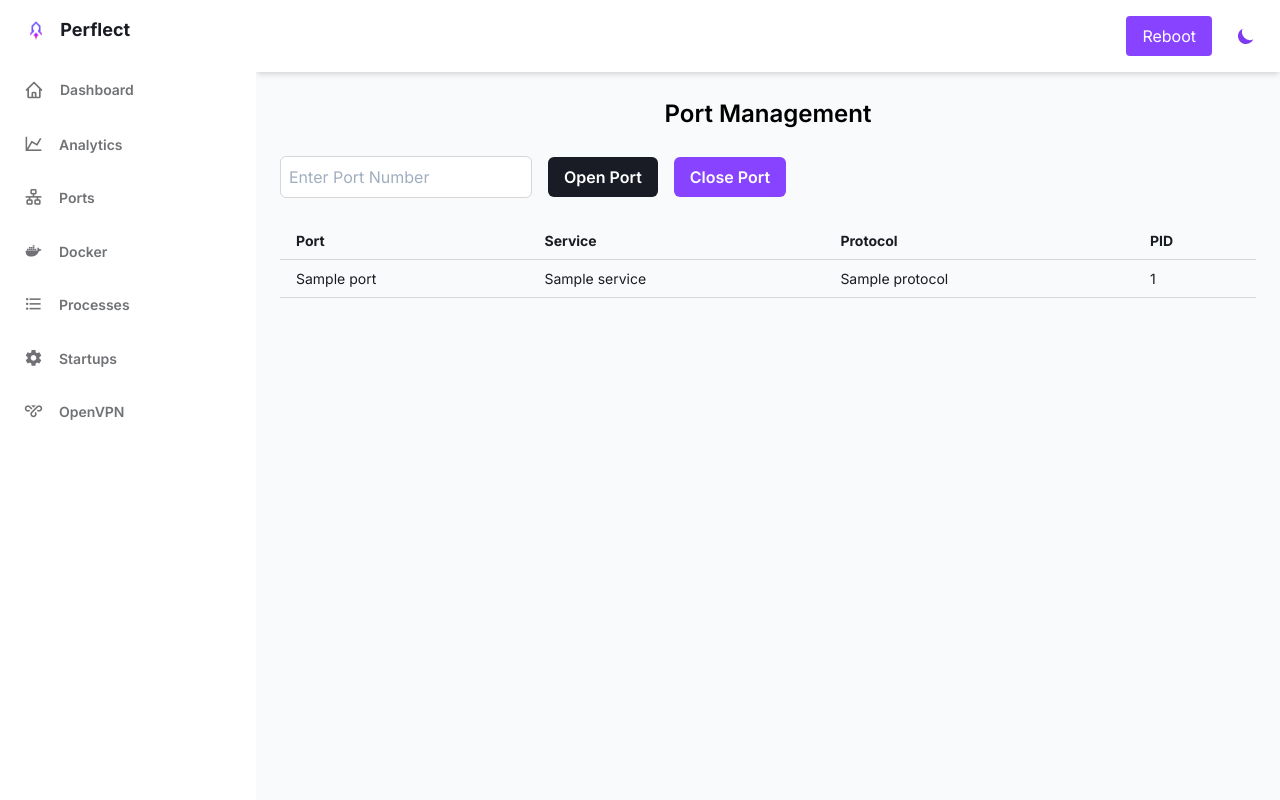
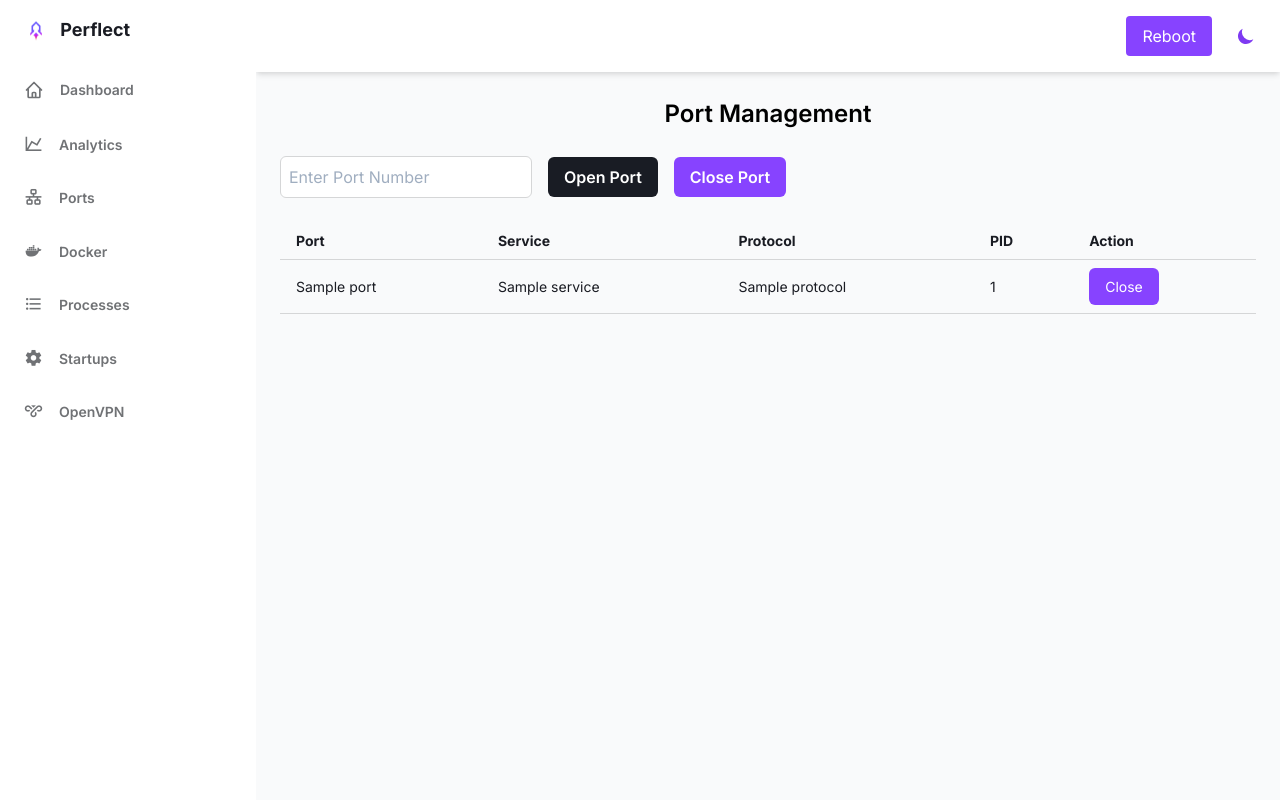
Before and after one commit to qays3/Perflect, a FastAPI app: template app/templates/ports.html in a window 1280 px wide. Run offline with FastAPI, Linux system fonts and the light colour scheme; the template is opened without the code that fills it: most values are stand-ins (such as "Sample title", 1, 10 or a date in 2020); some libraries are stand-ins or nearby versions.

Commit message:
Update ports.html

```diff
--- a/app/templates/ports.html
+++ b/app/templates/ports.html
@@ -1,6 +1,5 @@
 <!DOCTYPE html>
 <html :class="{ 'theme-dark': dark }" x-data="data()" lang="en">
-
    <head>
       <meta charset="UTF-8" />
       <meta name="viewport" content="width=device-width, initial-scale=1.0" />
@@ -17,23 +16,16 @@
       <link rel="apple-touch-icon" sizes="180x180" href="/static/img/Perflect.png">
       <link href="https://fonts.googleapis.com/css2?family=Inter:wght@400;500;600;700;800&display=swap" rel="stylesheet" />
       <link rel="stylesheet" href="/static/css/tailwind.output.css" />
-
       <script src="https://cdn.jsdelivr.net/gh/alpinejs/alpine@v2.x.x/dist/alpine.min.js" defer></script>
       <script src="/static/js/init-alpine.js"></script>
-
       <link href="https://cdn.materialdesignicons.com/5.4.55/css/materialdesignicons.min.css" rel="stylesheet">
-
       <link rel="stylesheet" href="/static/css/main.css" />
       <link rel="stylesheet" href="/static/css/scroll.css" />
       <script src="/static/js/script.js"></script>
-
    </head>
-
    <body>
       <div class="flex h-screen bg-gray-50 dark:bg-gray-900" :class="{ 'overflow-hidden': isSideMenuOpen}">
-
          {% include 'includes/sidebar.html' %}
-
          <div class="flex flex-col flex-1">
             {% include 'includes/header.html' %}
             <main class="h-full pb-16 overflow-y-auto">
@@ -41,11 +33,8 @@
                   <h2 class="text-2xl font-semibold text-center my-6" :class="{'text-white': dark, 'text-black': !dark}">
                      Port Management
                   </h2>
-
                   <div class="flex items-center space-x-4 mb-6">
-            <input type="number" placeholder="Enter Port Number"
-                   class="w-1/3 p-2 border rounded-md dark:bg-gray-800 dark:text-white text-gray-800"
-                   id="portNumber" min="1" step="1" oninput="this.value=this.value.replace(/[^0-9]/g,'');">
+                     <input type="number" placeholder="Enter Port Number" class="w-1/3 p-2 border rounded-md dark:bg-gray-800 dark:text-white text-gray-800" id="portNumber" min="1" step="1" oninput="this.value=this.value.replace(/[^0-9]/g,'');">
                      <button onclick="handlePort('open')" class="px-4 py-2 font-semibold text-white rounded-md" style="background-color: #191c24;">
                      Open Port
                      </button>
@@ -53,8 +42,7 @@
                      Close Port
                      </button>
                   </div>
-
-          <div class="table-container">
+                  <div class="table-container" style="max-height: 400px; overflow-y: auto;">
                      <table class="w-full text-sm text-left table-auto dark:bg-gray-800">
                         <thead>
                            <tr class="border-b dark:border-gray-700 text-gray-800 dark:text-gray-300">
@@ -62,6 +50,7 @@
                               <th class="px-4 py-2">Service</th>
                               <th class="px-4 py-2">Protocol</th>
                               <th class="px-4 py-2">PID</th>
+                              <th class="px-4 py-2">Action</th>
                            </tr>
                         </thead>
                         <tbody id="portsTableBody">
@@ -71,6 +60,11 @@
                               <td class="px-4 py-2">{{ port.service }}</td>
                               <td class="px-4 py-2">{{ port.protocol }}</td>
                               <td class="px-4 py-2">{{ port.pid }}</td>
+                              <td class="px-4 py-2">
+                                 <button onclick="handleClosePort({{ port.port }})" class="px-4 py-2 text-white rounded-md" style="background-color: #8743ff;">
+                                 Close
+                                 </button>
+                              </td>
                            </tr>
                            {% endfor %}
                         </tbody>
@@ -78,71 +72,148 @@
                   </div>
                </div>
             </main>
+         </div>
+      </div>
+      </div>
+      </div>
+      <script>
+
+        function handlePort(action) {
+
+          const port = document.getElementById("portNumber").value;
 
 
 
+          if (!port) {
 
-    </div>
-  </div>
+            alert("Please enter a port number.");
+
+            return;
+
+          }
 
 
 
+          const url = action === "close" ? `/ports/close/${port}` : `/ports/open/${port}`;
 
 
 
-    </div>
-  </div>
-  <script>
-    function handlePort(action) {
-        const port = document.getElementById("portNumber").value;
+          fetch(url, {
 
-        if (!port) {
-            alert("Please enter a port number.");
-            return;
+            method: "POST",
+
+            headers: { "Content-Type": "application/json" },
+
+          })
+
+          .then(response => {
+
+            if (!response.ok) {
+
+              return response.json().then(data => {
+
+                alert("Error: " + (data.detail || "Unknown error"));
+
+              });
+
             }
 
-        const url = action === "open" ? "/ports/open" : "/ports/close";
+            return response.json();
 
-        fetch(url, {
-            method: "POST",
-            headers: { "Content-Type": "application/json" },
-            body: JSON.stringify({ port: parseInt(port, 10) })
           })
-        .then(response => {
-            if (!response.ok) {
-                return response.json().then(data => {
-                    alert("Error: " + (data.detail || "Unknown error"));
-                });
-            }
-            return response.json();
-        })
+
           .then(data => {
+
             if (data && data.status) {
+
               alert(data.status);
 
-                const tableBody = document.getElementById("portsTableBody");
-                tableBody.innerHTML = '';
-                data.ports.forEach(port => {
-                    const row = document.createElement("tr");
-                    row.classList.add("border-b", "dark:border-gray-700", "text-gray-800", "dark:text-gray-300");
-                    row.innerHTML = `
-                        <td class="px-4 py-2">${port.port}</td>
-                        <td class="px-4 py-2">${port.service}</td>
-                        <td class="px-4 py-2">${port.protocol}</td>
-                        <td class="px-4 py-2">${port.pid}</td>
-                    `;
-                    tableBody.appendChild(row);
+              updatePortsTable(data.ports);
+
+            }
+
+          })
+
+          .catch(error => {
+
+            alert("Network error: " + error);
+
           });
+
         }
-        })
-        .catch(error => {
-            alert("Network error: " + error);
-        });
-    }
-    </script>
 
 
 
+        function handleClosePort(port) {
+
+          fetch(`/ports/close/${port}`, {
+
+            method: "POST",
+
+            headers: { "Content-Type": "application/json" },
+
+          })
+
+          .then(response => response.json())
+
+          .then(data => {
+
+            if (data && data.status) {
+
+              alert(data.status);
+
+              updatePortsTable(data.ports);
+
+            }
+
+          })
+
+          .catch(error => alert("Error: " + error));
+
+        }
+
+
+
+        function updatePortsTable(ports) {
+
+          const tableBody = document.getElementById("portsTableBody");
+
+          tableBody.innerHTML = '';
+
+          ports.forEach(port => {
+
+            const row = document.createElement("tr");
+
+            row.classList.add("border-b", "dark:border-gray-700", "text-gray-800", "dark:text-gray-300");
+
+            row.innerHTML = `
+
+              <td class="px-4 py-2">${port.port}</td>
+
+              <td class="px-4 py-2">${port.service}</td>
+
+              <td class="px-4 py-2">${port.protocol}</td>
+
+              <td class="px-4 py-2">${port.pid}</td>
+
+              <td class="px-4 py-2">
+
+                <button onclick="handleClosePort(${port.port})" class="px-4 py-2 text-white rounded-md" style="background-color: #8743ff;">
+
+                  Close
+
+                </button>
+
+              </td>
+
+            `;
+
+            tableBody.appendChild(row);
+
+          });
+
+        }
+
+      </script>
    </body>
-
 </html>
```
Lines whose indentation alone changed are shown as unchanged.
